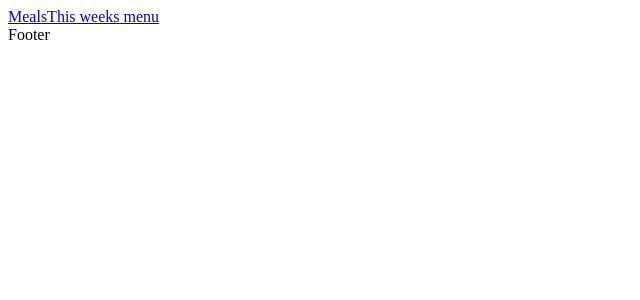
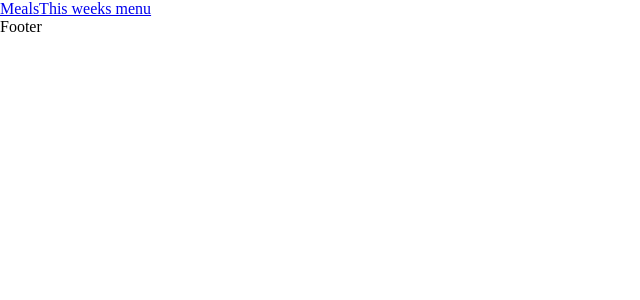
Before and after one commit to johanssonfridamaria/meals-of-the-week-app, a Vue app: page / in a window 1280 px wide. Shown: the top 300 px of the page, without its empty margins (0-640 px from the left). Built offline with nearby package versions, Linux system fonts and the light colour scheme.

Commit message:
added global styling

```diff
--- a/src/App.vue
+++ b/src/App.vue
@@ -22,4 +22,16 @@ export default {
 </script>
 
 <style>
+*{
+  margin: 0;
+  padding: 0;
+  box-sizing: border-box;
+}
+body, html{
+  height: 100%;
+}
+.container{
+  width: 80%;
+  margin: auto;
+}
 </style>
```
